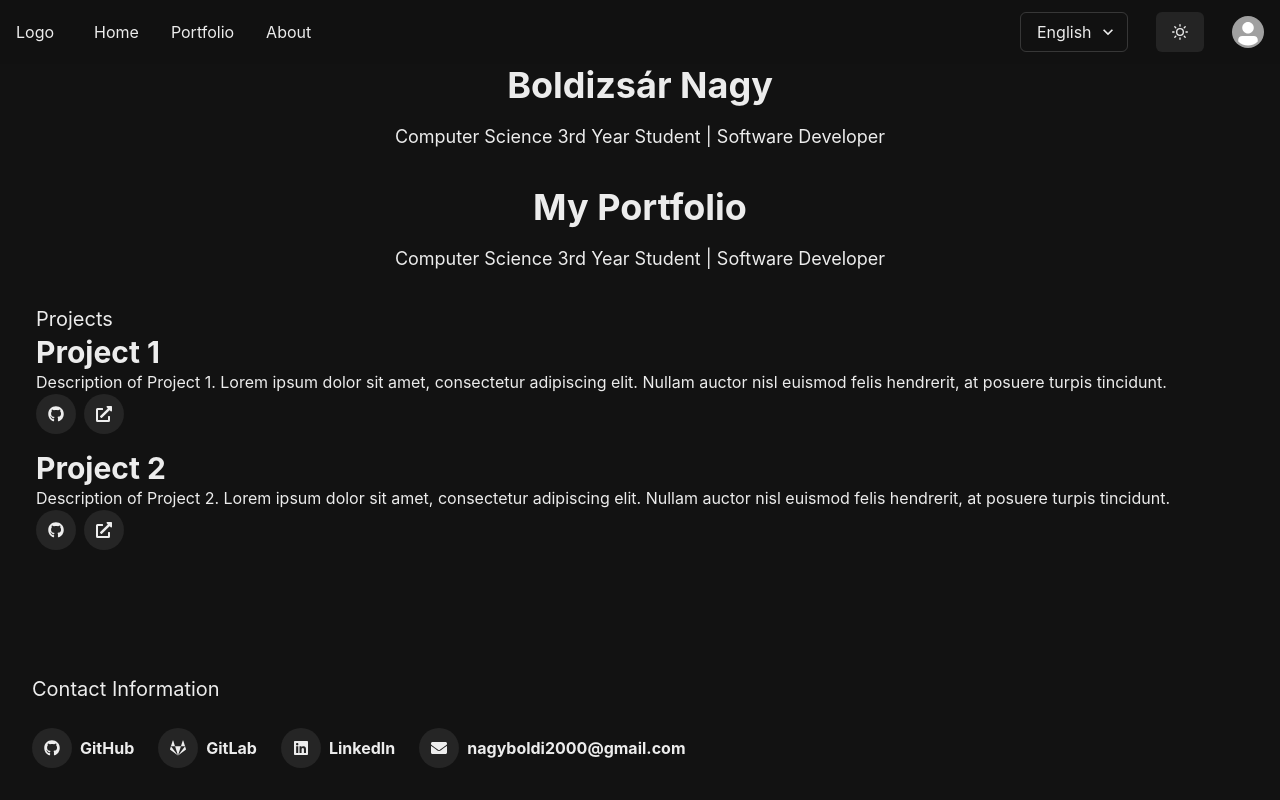
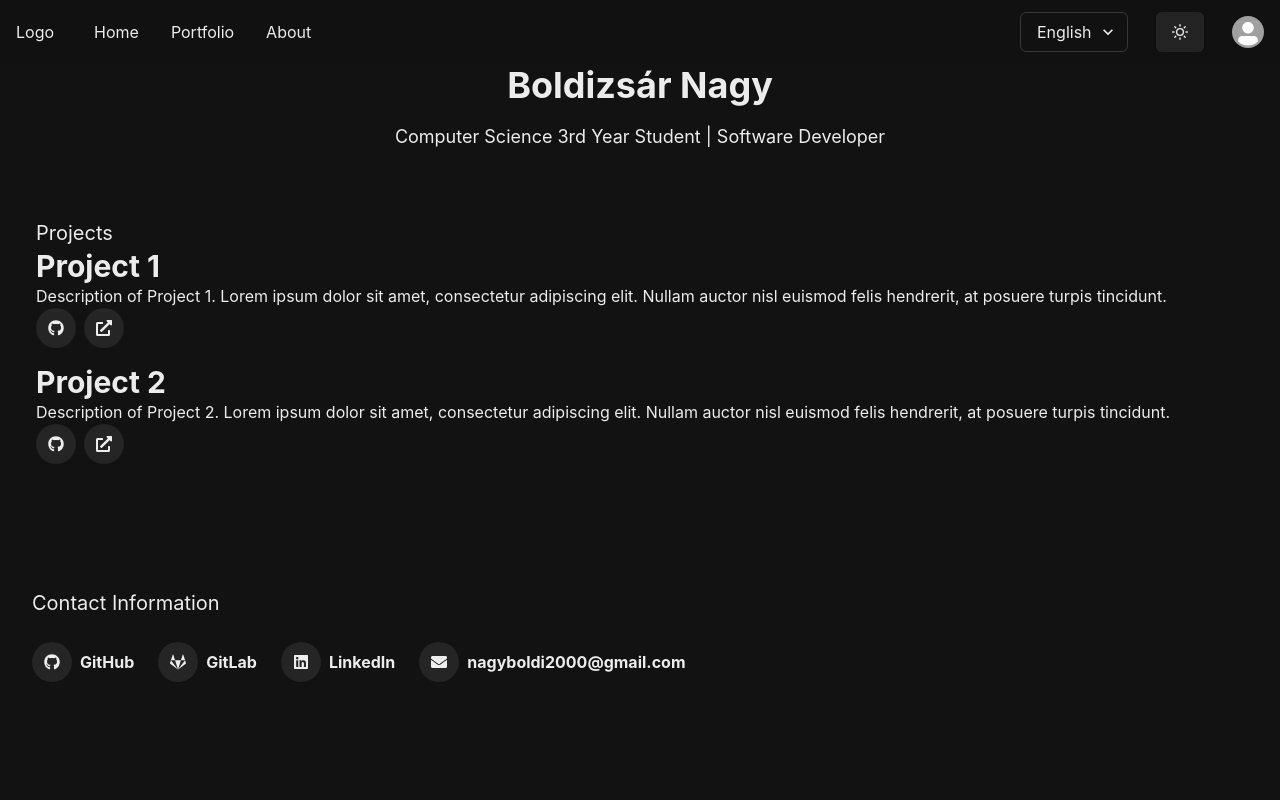
Before and after one commit to Csoldo/portfolio, a React (Vite) app in the folder frontend/: page /portfolio in a window 1280 px wide. Built offline with nearby package versions, Linux system fonts and the light colour scheme.

Commit message:
remove unused code from portfolio

```diff
--- a/frontend/src/pages/Portfolio.tsx
+++ b/frontend/src/pages/Portfolio.tsx
@@ -13,15 +13,6 @@ import { FaGithub, FaExternalLinkAlt } from "react-icons/fa";
 const Portfolio: React.FC = () => {
   return (
     <Box p={4}>
-      <VStack align="center" spacing={4}>
-        <Heading as="h1" size="xl">
-          My Portfolio
-        </Heading>
-        <Text fontSize="lg">
-          Computer Science 3rd Year Student | Software Developer
-        </Text>
-      </VStack>
-
       <Box mt={8}>
         <Text fontSize="xl">Projects</Text>
         <VStack align="start" spacing={4}>
```
